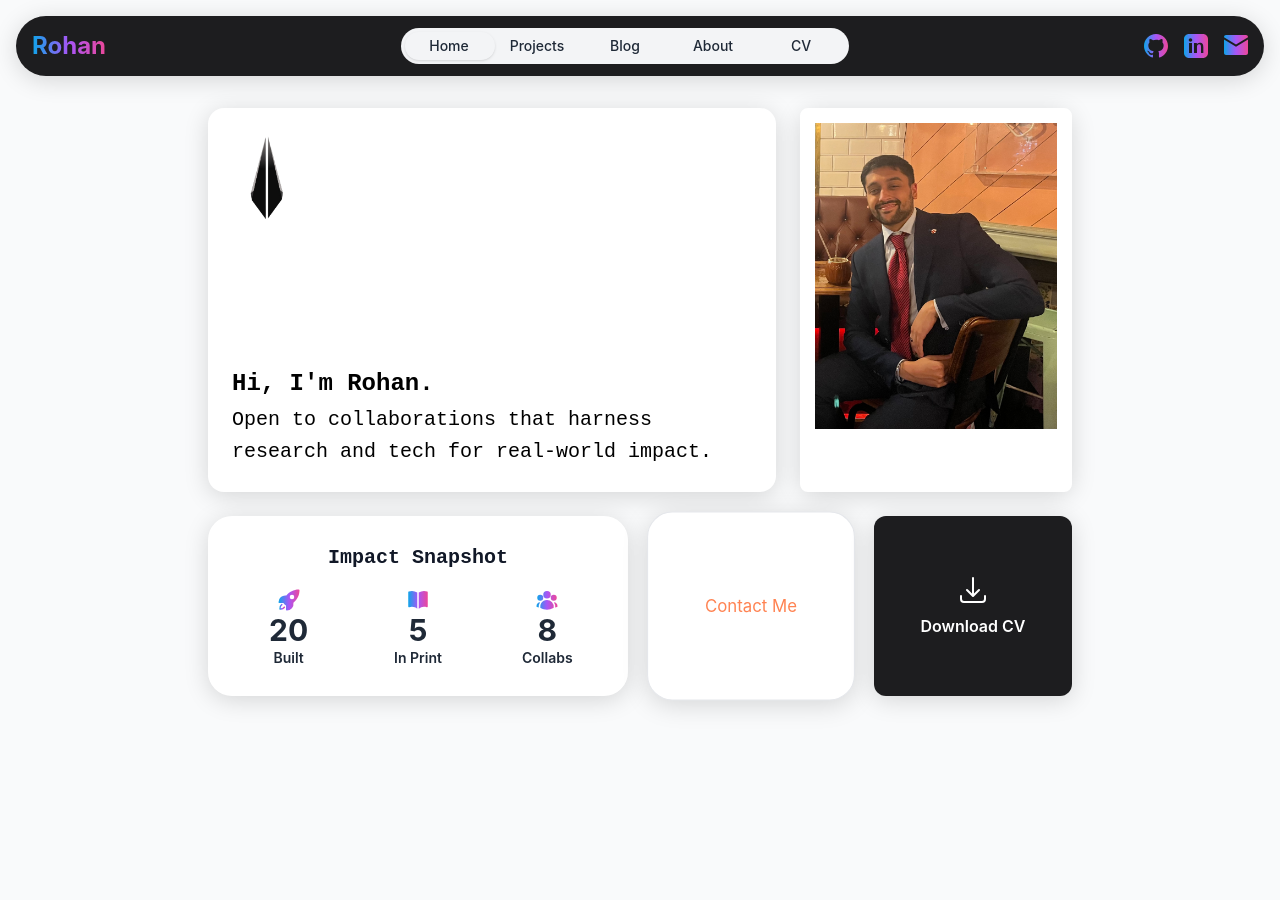
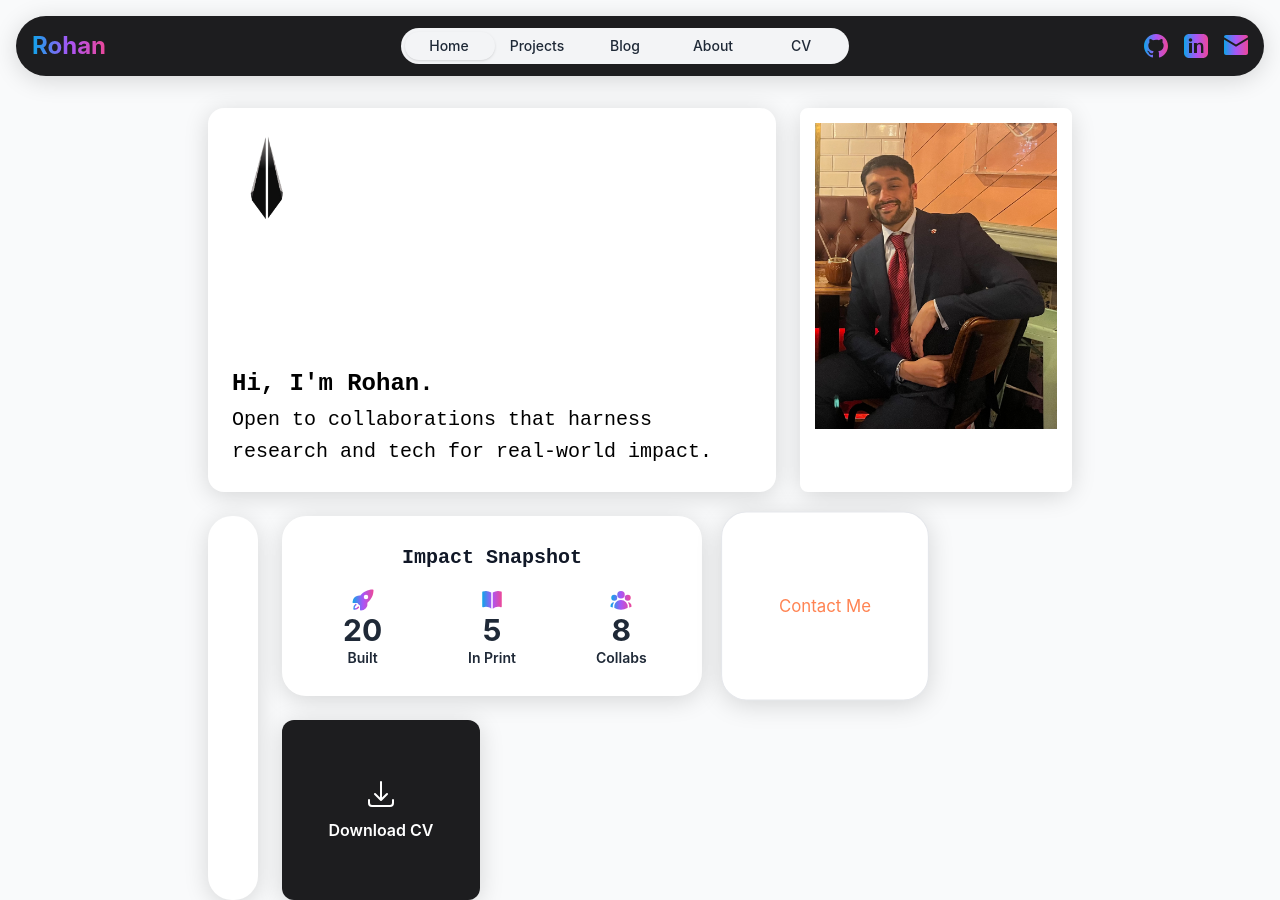
Before and after one commit to SUPA5INGH/personal-website, a Next.js app: page / in a window 1280 px wide. Before the commit the page ends 800 px from the top, so only its background shows below. Built offline with nearby package versions, Linux system fonts and the light colour scheme.

Commit message:
Update index.tsx

```diff
--- a/pages/index.tsx
+++ b/pages/index.tsx
@@ -108,6 +108,8 @@ export default function Home() {
             <ElevatorPitchTile className="col-span-12 lg:col-span-8 row-span-2" />
 
             <PolaroidSelfieTile className="col-span-12 lg:col-span-4 row-span-2" />
+
+            <BentoTile className="lg:row-span-2 bg-white flex flex-col justify-center" />
 
 
 
```
